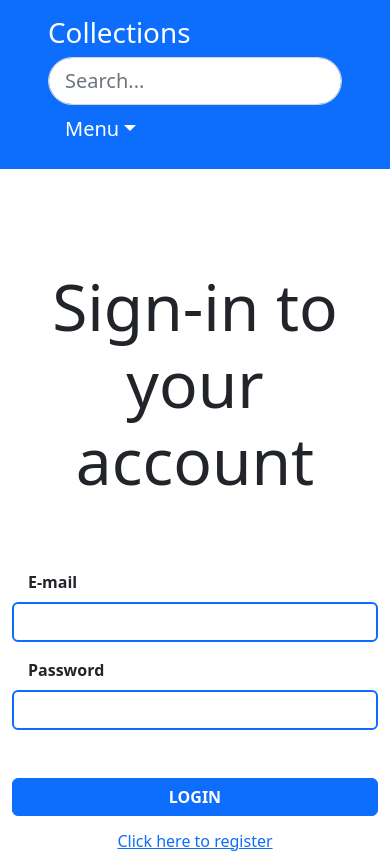
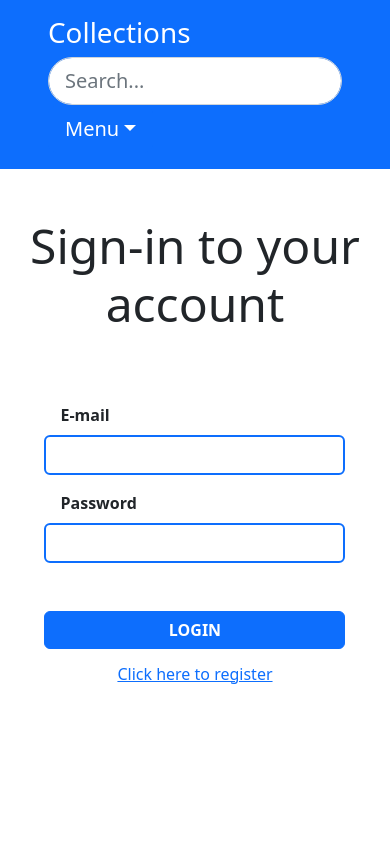
Before and after one commit to 1zboro1/item-collection-app, a React (Create React App) app in the folder client/: page /login in a window 390 px wide. Built offline with nearby package versions, Linux system fonts and the light colour scheme.

Commit message:
added breakpoints to header, login and register. Adjusted grid layout

```diff
--- a/client/src/components/Header.js
+++ b/client/src/components/Header.js
@@ -14,12 +14,16 @@ export default function Header() {
   return (
     <Container className="bg-primary py-3" fluid>
       <Row className="mx-4">
-        <Col lg={{ span: 2 }}>
+        <Col sm={{ span: 2 }} lg={{ span: 2 }}>
           <Link to="/">
             <h1 className="text-white">Collections</h1>
           </Link>
         </Col>
-        <Col lg={{ span: 4, offset: 2 }} className="my-auto">
+        <Col
+          sm={{ span: 8, offset: 2 }}
+          lg={{ span: 4, offset: 2 }}
+          className="my-auto"
+        >
           <Form.Control
             size="lg"
             type="text"
@@ -27,7 +31,11 @@ export default function Header() {
             style={{ borderRadius: "30px 30px 30px 30px" }}
           />
         </Col>
-        <Col lg={{ span: 1, offset: 3 }} className="my-auto">
+        <Col
+          sm={{ span: 2 }}
+          lg={{ span: 1, offset: 3 }}
+          className="my-auto mx-auto"
+        >
           <DropdownButton id="dropdown-menu" title="Menu" size="lg">
             <Dropdown.Item as={Link} to="/">
               Home
--- a/client/src/pages/Login.js
+++ b/client/src/pages/Login.js
@@ -13,13 +13,17 @@ export default function Login() {
       <Header />
       <Container fluid>
         <h1
-          style={{ fontSize: "4rem", textAlign: "center", marginTop: "100px" }}
+          style={{ fontSize: "3rem", textAlign: "center", marginTop: "3rem" }}
         >
           Sign-in to your account
         </h1>
         <Form style={{ marginTop: "70px" }}>
           <Row className="mb-3">
-            <Col lg={{ span: 2, offset: 5 }}>
+            <Col
+              xs={{ span: 10, offset: 1 }}
+              lg={{ span: 6, offset: 3 }}
+              xl={{ span: 2, offset: 5 }}
+            >
               <Form.Group controlId="emailInput">
                 <Form.Label className="mx-3">
                   <strong>E-mail</strong>
@@ -36,7 +40,11 @@ export default function Login() {
             </Col>
           </Row>
           <Row>
-            <Col lg={{ span: 2, offset: 5 }}>
+            <Col
+              xs={{ span: 10, offset: 1 }}
+              lg={{ span: 6, offset: 3 }}
+              xl={{ span: 2, offset: 5 }}
+            >
               <Form.Group controlId="passwordInput">
                 <Form.Label className="mx-3">
                   <strong>Password</strong>
@@ -53,7 +61,11 @@ export default function Login() {
             </Col>
           </Row>
           <Row className="mt-5">
-            <Col lg={{ span: 2, offset: 5 }}>
+            <Col
+              xs={{ span: 10, offset: 1 }}
+              lg={{ span: 6, offset: 3 }}
+              xl={{ span: 2, offset: 5 }}
+            >
               <div className="d-grid gap-2 ">
                 <Button type="submit">
                   <strong>LOGIN</strong>
@@ -62,7 +74,12 @@ export default function Login() {
             </Col>
           </Row>
           <Row className="mt-3">
-            <Col lg={{ span: 2, offset: 5 }} className="text-center">
+            <Col
+              xs={{ span: 10, offset: 1 }}
+              lg={{ span: 6, offset: 3 }}
+              xl={{ span: 2, offset: 5 }}
+              className="text-center"
+            >
               <Link to="/register">
                 <h6>Click here to register</h6>
               </Link>
--- a/client/src/pages/Register.js
+++ b/client/src/pages/Register.js
@@ -14,13 +14,13 @@ export default function Register() {
       <Header />
       <Container fluid>
         <h1
-          style={{ fontSize: "4rem", textAlign: "center", marginTop: "100px" }}
+          style={{ fontSize: "3rem", textAlign: "center", marginTop: "3rem" }}
         >
           Register account
         </h1>
         <Form style={{ marginTop: "70px" }}>
           <Row className="mb-3">
-            <Col lg={{ span: 2, offset: 5 }}>
+            <Col xs={{ span: 10, offset: 1 }} lg={{ span: 6, offset: 3 }} xl={{ span: 2, offset: 5 }}>
               <Form.Group controlId="usernameInput">
                 <Form.Label className="mx-3">
                   <strong>Username</strong>
@@ -37,7 +37,7 @@ export default function Register() {
             </Col>
           </Row>
           <Row className="mb-3">
-            <Col lg={{ span: 2, offset: 5 }}>
+            <Col xs={{ span: 10, offset: 1 }} lg={{ span: 6, offset: 3 }} xl={{ span: 2, offset: 5 }}>
               <Form.Group controlId="emailInput">
                 <Form.Label className="mx-3">
                   <strong>E-mail</strong>
@@ -54,7 +54,7 @@ export default function Register() {
             </Col>
           </Row>
           <Row>
-            <Col lg={{ span: 2, offset: 5 }}>
+            <Col xs={{ span: 10, offset: 1 }} lg={{ span: 6, offset: 3 }} xl={{ span: 2, offset: 5 }}>
               <Form.Group controlId="passwordInput">
                 <Form.Label className="mx-3">
                   <strong>Password</strong>
@@ -71,7 +71,11 @@ export default function Register() {
             </Col>
           </Row>
           <Row className="mt-5">
-            <Col lg={{ span: 2, offset: 5 }}>
+            <Col
+              xs={{ span: 10, offset: 1 }}
+              lg={{ span: 6, offset: 3 }}
+              xl={{ span: 2, offset: 5 }}
+            >
               <div className="d-grid gap-2 ">
                 <Button type="submit">
                   <strong>REGISTER</strong>
@@ -80,7 +84,11 @@ export default function Register() {
             </Col>
           </Row>
           <Row className="mt-3">
-            <Col lg={{ span: 2, offset: 5 }} className="text-center">
+            <Col
+              lg={{ span: 6, offset: 3 }}
+              xl={{ span: 2, offset: 5 }}
+              className="text-center"
+            >
               <Link to="/login">
                 <h6>Already have an account? Sign-in here</h6>
               </Link>
```
